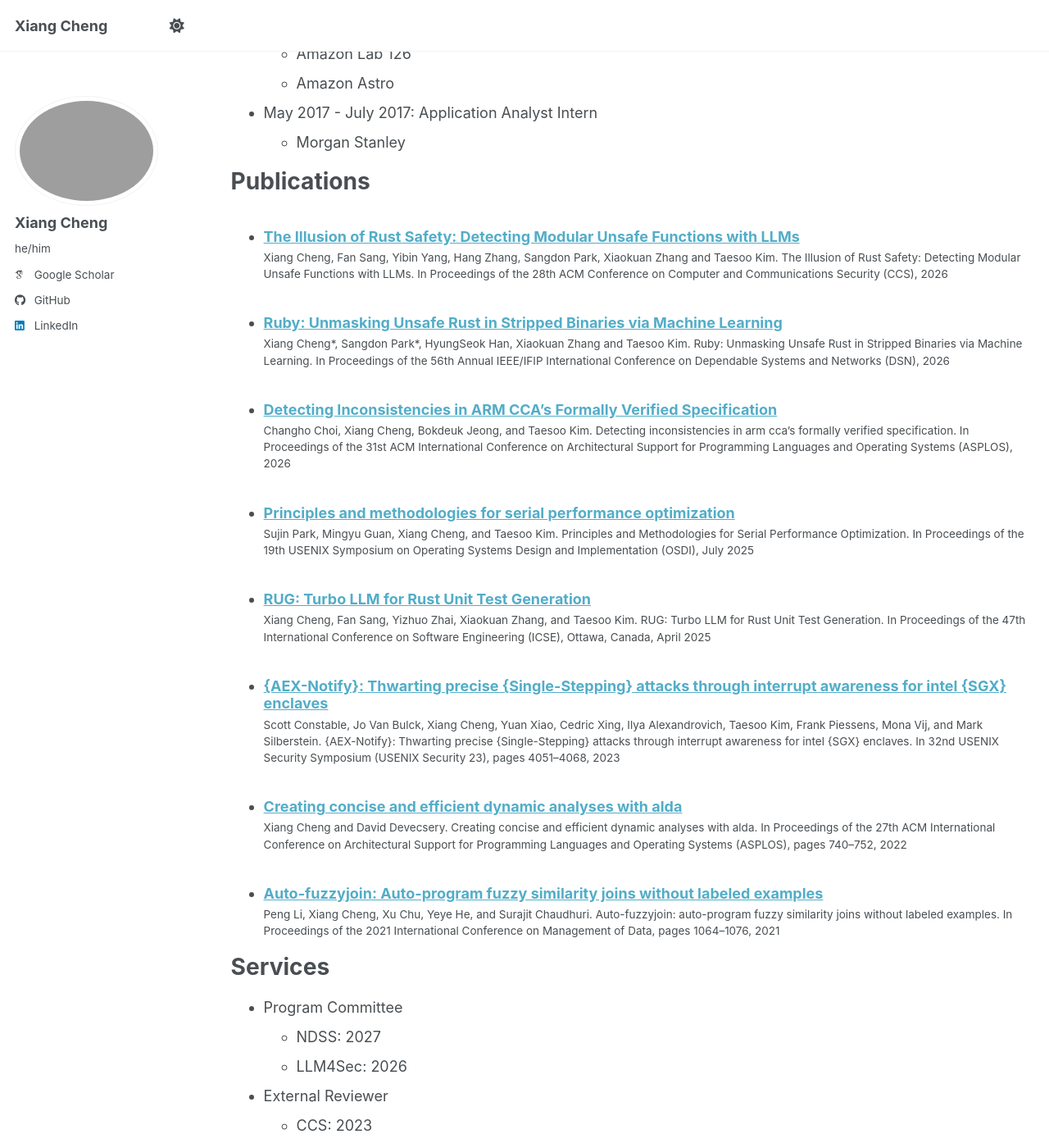
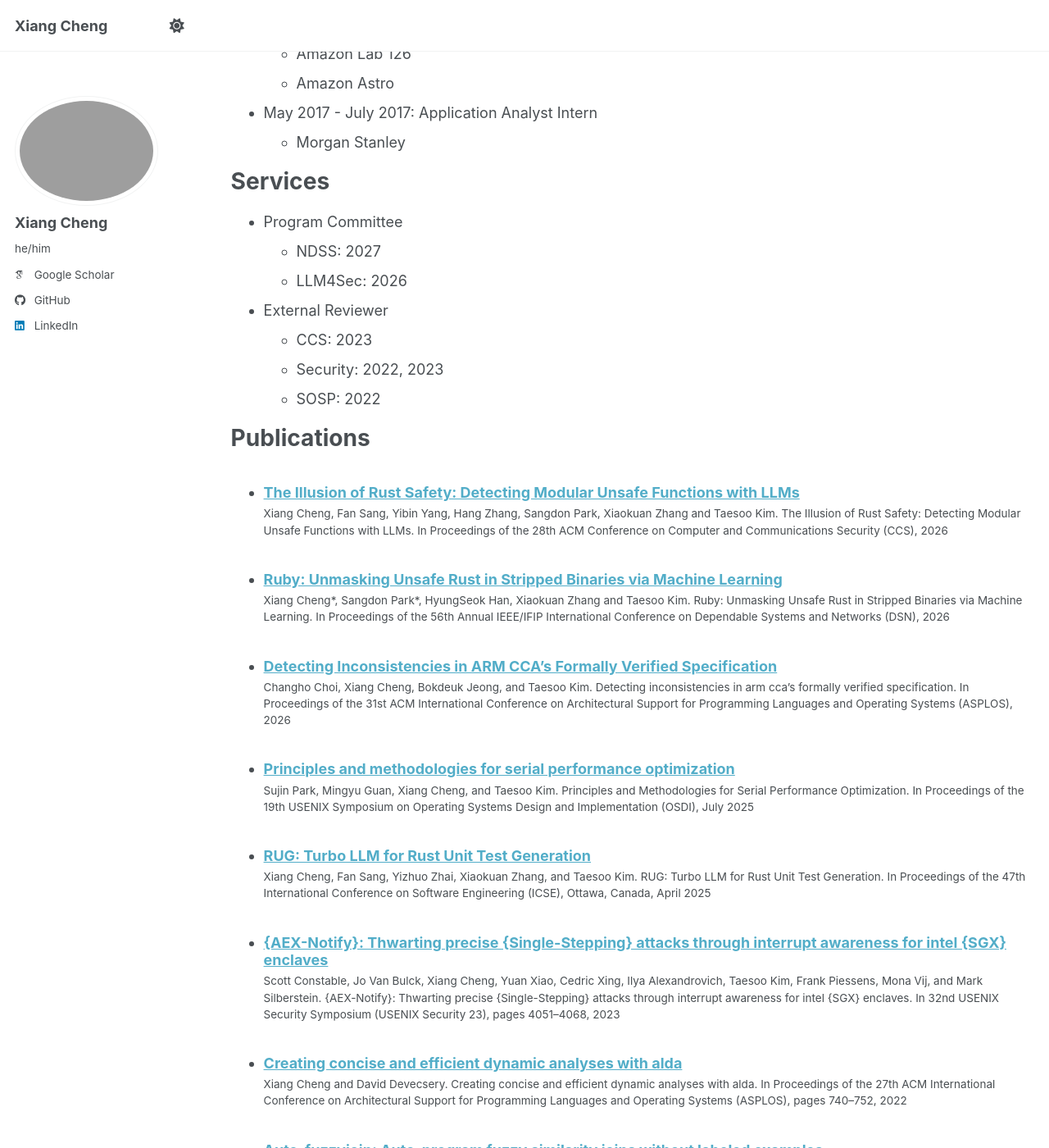
Before and after one commit to CXWorks/cxworks.github.io, a Jekyll site: the page built from _pages/cv.md, in a window 1280 px wide and 1400 px high, scrolled down 933 px. Shown: the whole window at 82% size. Built offline with Jekyll 4.4.1, drawn with Linux system fonts in a browser that asks for light colours; some web fonts are replaced; a script bundle is joined from its source files by our own code; library files that are not in the unit come from our copies; some of the changed lines change nothing that is shown; some of the changed text lies outside the part shown.

Commit message:
change order

```diff
--- a/_pages/cv.md
+++ b/_pages/cv.md
@@ -43,12 +43,6 @@ Work experience
 * May 2017 - July 2017: Application Analyst Intern
   * Morgan Stanley
 
-Publications
-======
-  <ul>{% for post in site.publications reversed %}
-    {% include archive-single-cv.html %}
-  {% endfor %}</ul>
-
 Services
 ======
 * Program Committee
@@ -57,5 +51,11 @@ Services
 
 * External Reviewer
   * CCS: 2023
-  * Usenix Security: 2022, 2023
+  * Security: 2022, 2023
   * SOSP: 2022
+
+Publications
+======
+  <ul>{% for post in site.publications reversed %}
+    {% include archive-single-cv.html %}
+  {% endfor %}</ul>
```
